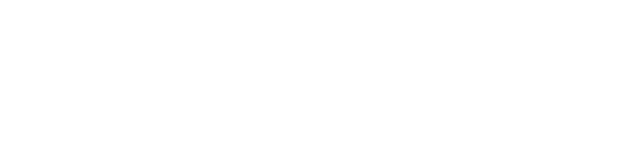
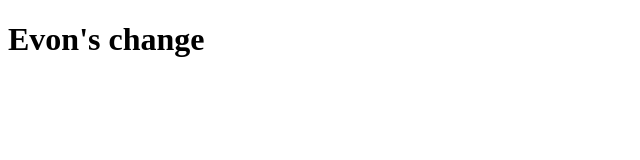
Before and after one commit to ebauss/github-workshop-test, a plain HTML site: page index.html in a window 1280 px wide. Shown: the whole page, without its empty margins (0-640 px from the left). Drawn offline with Linux system fonts and the light colour scheme.

Commit message:
Revise index.html

```diff
--- a/index.html
+++ b/index.html
@@ -7,6 +7,6 @@
     <title>Document</title>
 </head>
 <body>
-
+    <h1>Evon's change</h1>
 </body>
 </html>
```
